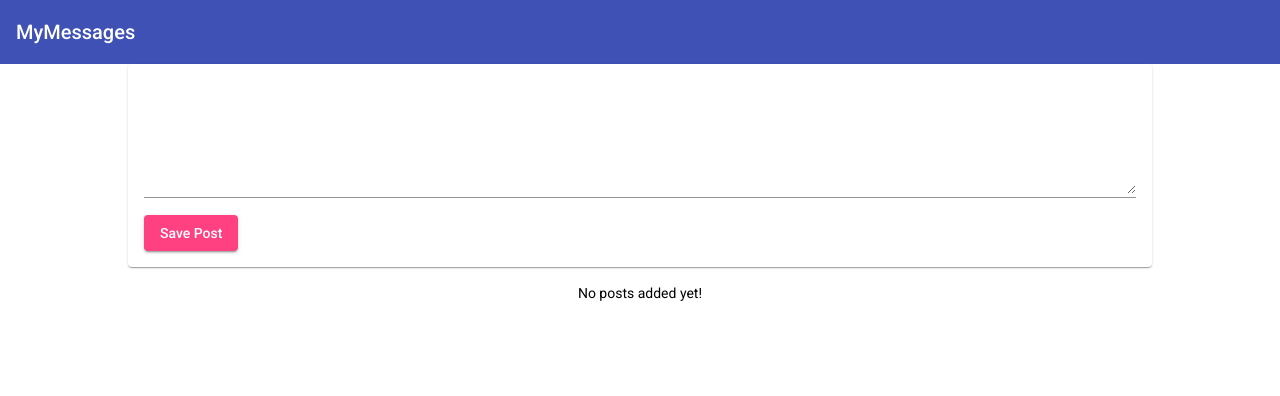
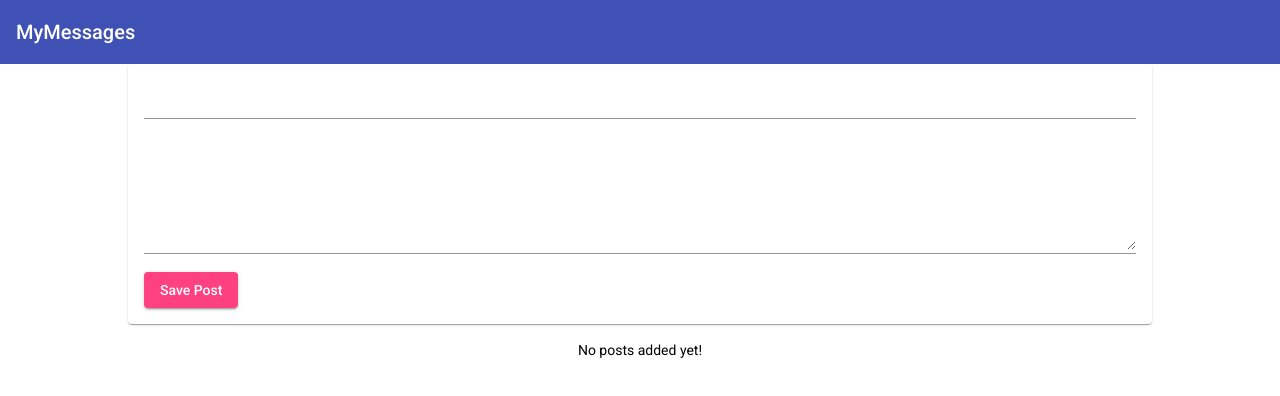
Before and after one commit to handikoswara24/mean-course, an Angular app: page / in a window 1280 px wide. Shown: the top 396 px of the page. Built offline with nearby package versions, Linux system fonts and the light colour scheme.

Commit message:
24. Creating Posts with Property & Event Binding

```diff
--- a/src/app/app.component.html
+++ b/src/app/app.component.html
@@ -1,5 +1,5 @@
 <app-header></app-header>
 <main>
-    <app-post-create></app-post-create>
-    <app-post-list></app-post-list>
+    <app-post-create (postCreated)="onPostAdded($event)"></app-post-create>
+    <app-post-list [posts] = "storedPosts"></app-post-list>
 </main>
--- a/src/app/app.component.ts
+++ b/src/app/app.component.ts
@@ -7,4 +7,9 @@ import { Component } from '@angular/core';
 })
 export class AppComponent {
   title = 'mean-course';
+  storedPosts: any[] = [];
+
+  onPostAdded(post: any) {
+    this.storedPosts.push(post);
+  }
 }
--- a/src/app/posts/post-create/post-create.component.html
+++ b/src/app/posts/post-create/post-create.component.html
@@ -1,7 +1,9 @@
 <mat-card>
     <mat-form-field>
-        <textarea matInput rows="6" [(ngModel)]="enteredValue"></textarea>
+        <input type="text" matInput [(ngModel)]="enteredTitle" />
+    </mat-form-field>
+    <mat-form-field>
+        <textarea matInput rows="6" [(ngModel)]="enteredContent"></textarea>
     </mat-form-field>
     <button color="accent" mat-raised-button (click)="onAddPost()">Save Post</button>
 </mat-card>
-<p>{{ newPost }}</p>
--- a/src/app/posts/post-create/post-create.component.ts
+++ b/src/app/posts/post-create/post-create.component.ts
@@ -1,4 +1,4 @@
-import { Component } from "@angular/core";
+import { Component, EventEmitter, Output } from "@angular/core";
 
 @Component({
     selector: "app-post-create",
@@ -6,10 +6,15 @@ import { Component } from "@angular/core";
     styleUrls: ["./post-create.component.scss"],
 })
 export class PostCreateComponent {
-    enteredValue = "";
-    newPost = "";
+    enteredTitle = "";
+    enteredContent = "";
+    @Output() postCreated = new EventEmitter();
 
     onAddPost() {
-        this.newPost = this.enteredValue;
+        const post = {
+            title: this.enteredTitle,
+            content: this.enteredContent
+        };
+        this.postCreated.emit(post);
     }
 }
--- a/src/app/posts/post-list/post-list.component.ts
+++ b/src/app/posts/post-list/post-list.component.ts
@@ -1,4 +1,4 @@
-import { Component } from "@angular/core";
+import { Component, Input } from "@angular/core";
 
 interface Post {
     title: string;
@@ -16,5 +16,5 @@ export class PostListComponent {
     //     { title: "Second Post", content: "This is second post's content" },
     //     { title: "Third Post", content: "This is third post's content" },
     // ];
-    posts: Post[] = [];
+    @Input() posts: any[] = [];
 }
```
